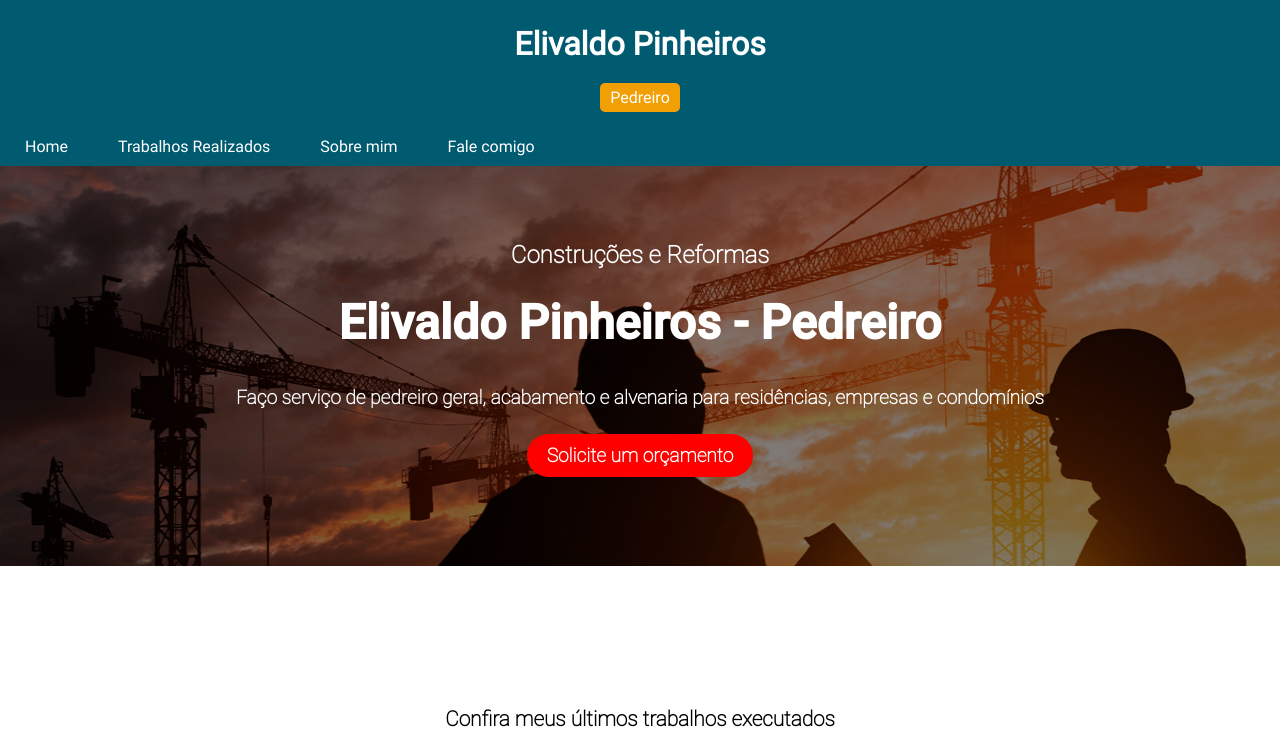
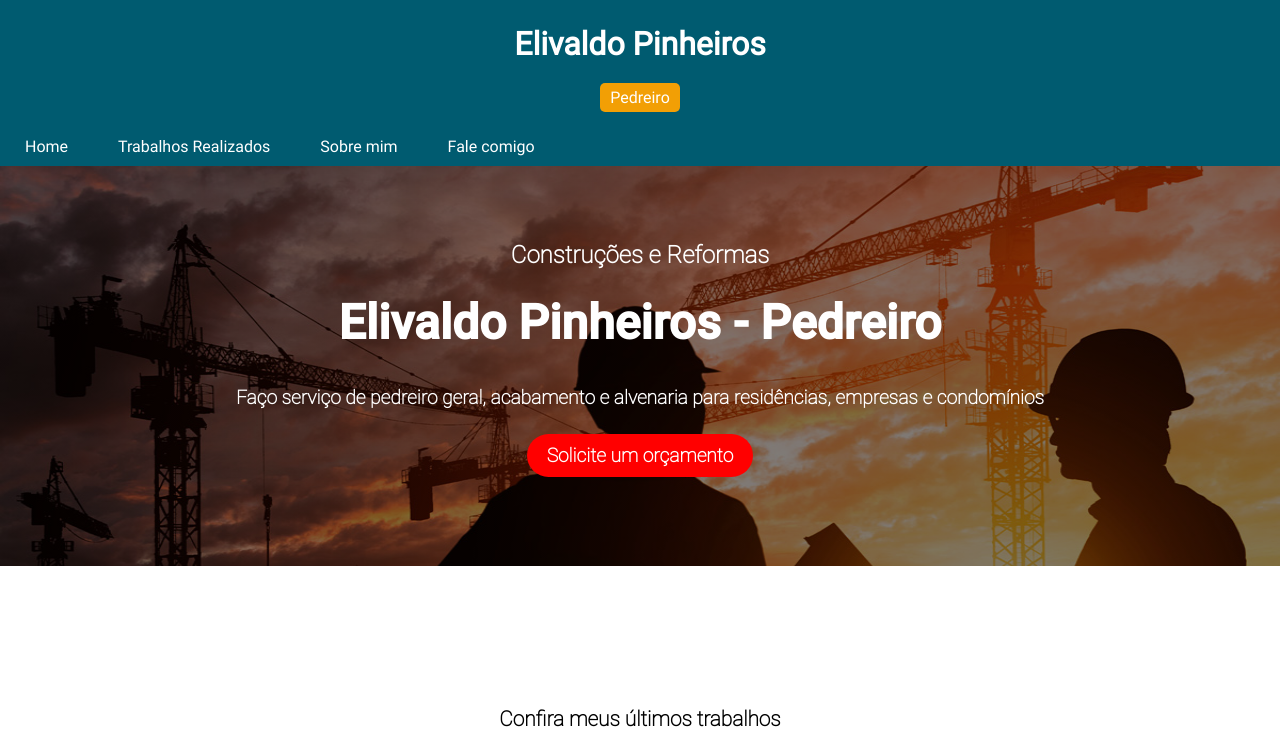
Before and after one commit to oliveirabeatriz902/site-pedreiro, a plain HTML site: page index.html in a window 1280 px wide. Shown: the top 749 px of the page. Drawn offline with Linux system fonts and the light colour scheme.

Commit message:
first commit

```diff
--- a/index.html
+++ b/index.html
@@ -50,7 +50,7 @@
 
 		<article>
 			<h1 id="trabalho_realizados">Meus trabalhos</h1>
-			<p>Confira meus últimos trabalhos executados</p>
+			<p>Confira meus últimos trabalhos</p>
 			<div class="galeria-foto">
 
 				<div class="foto">
```
